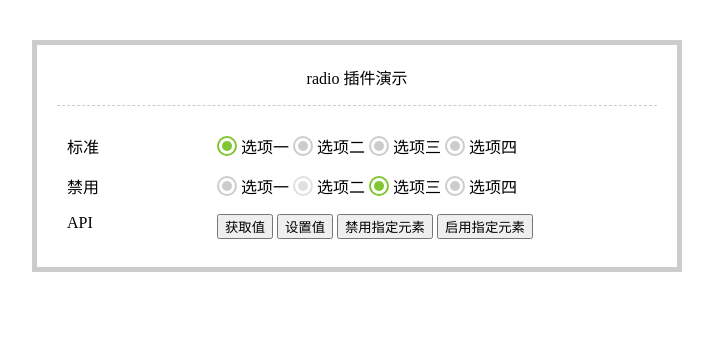
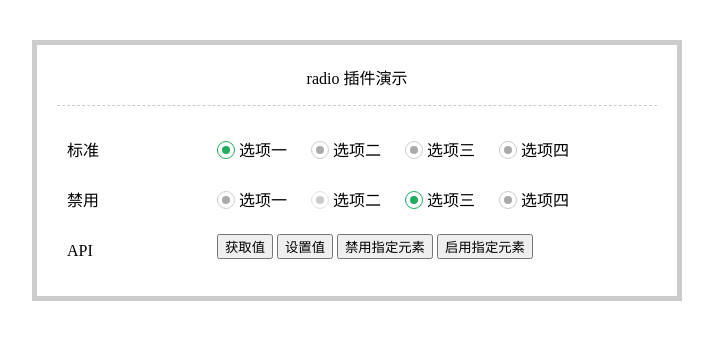
Before and after one commit to wangxing218/ui-radio, a plain HTML site: page test/demo.html in a window 1280 px wide. Shown: the whole page, without its empty margins (283-996 px from the left). Drawn offline with nearby package versions, Linux system fonts and the light colour scheme.

Commit message:
update styles

```diff
--- a/src/ui-radio.css
+++ b/src/ui-radio.css
@@ -4,19 +4,19 @@
 
 input.ui-radio {
     margin: 0;
-    margin-right: -20px;
+    margin-right: -18px;
     position: relative;
     filter: alpha(opacity=0);
     opacity: 0;
     display: inline-block;
-    height: 20px;
-    width: 20px;
+    height: 18px;
+    width: 18px;
     vertical-align: text-bottom;
 }
 
 span.ui-radio {
     display: inline-block;
-    border: 2px solid #ccc;
+    border: 1px solid #CCC;
     background-color: #fff;
     height: 16px;
     width: 16px;
@@ -34,19 +34,19 @@ span.ui-radio {
 span.ui-radio:after {
     content: "";
     display: block;
-    width: 10px;
-    height: 10px;
-    margin: 3px;
+    width: 8px;
+    height: 8px;
+    margin: 4px;
     border-radius: 16px;
-    background-color: #ccc;
+    background-color: #AAA;
 }
 
 input.ui-radio:checked+span.ui-radio {
-    border-color: #80C532;
+    border-color: #25AB5E;
 }
 
 input.ui-radio:checked+span.ui-radio:after {
-    background-color: #80C532;
+    background-color: #25AB5E;
 }
 
 input.ui-radio:disabled + span.ui-radio {
@@ -55,18 +55,16 @@ input.ui-radio:disabled + span.ui-radio {
     cursor: not-allowed;
 }
 
-
-/*ie8-兼容*/
-
-span.ui-radio.on,span.ui-radio.off {
-    height: 20px;
-    width: 20px;
+span.ui-radio.on,
+span.ui-radio.off {
+    height: 18px;
+    width: 18px;
     border: none;
-    background: transparent url(ui-radio.png) no-repeat 0 0;
+    background: transparent url(ui-radio.png) no-repeat 0 -2px;
 }
 
- span.ui-radio.on:after,
- span.ui-radio.off:after {
+span.ui-radio.on:after,
+span.ui-radio.off:after {
     display: none;
 }
 
@@ -78,3 +76,19 @@ span.ui-radio.disabled {
     filter: alpha(opacity=60);
     cursor: not-allowed;
 }
+
+label.ui-label {
+    display: inline-block;
+    cursor: pointer;
+    line-height: 34px;
+    height: 34px;
+    border-radius: 4px;
+    padding: 0 10px 0 0;
+    margin-right: 10px;
+    vertical-align: top;
+}
+
+label.ui-label:hover {
+    color: #111;
+    background-color: #F8F9FA;
+}
--- a/test/demo.html
+++ b/test/demo.html
@@ -49,16 +49,16 @@
             <caption>radio 插件演示</caption>
             <tr>
                 <td style="width:25%;">
-                    <label>标准</label>
+                    <label class="ui-label">标准</label>
                 </td>
                 <td>
-                    <label>
+                    <label class="ui-label">
                         <input class="ui-radio" checked="checked" name="gender" id="ur_01" type="radio" value="1"> 选项一</label>
-                    <label>
+                    <label class="ui-label">
                         <input class="ui-radio" name="gender" type="radio" value="2"> 选项二</label>
-                    <label>
+                    <label class="ui-label">
                         <input class="ui-radio" name="gender" type="radio" value="3"> 选项三</label>
-                    <label>
+                    <label class="ui-label">
                         <input class="ui-radio" name="gender" type="radio" value="4"> 选项四</label>
                 </td>
                 <td>
@@ -67,22 +67,22 @@
             </tr>
             <tr>
                 <td>
-                    <label>禁用</label>
+                    <label class="ui-label">禁用</label>
                 </td>
                 <td>
-                    <label>
+                    <label class="ui-label">
                         <input class="ui-radio" name="opt" id="ur_02" type="radio" value="1"> 选项一</label>
-                    <label>
+                    <label class="ui-label">
                         <input class="ui-radio" name="opt" type="radio" disabled value="2"> 选项二</label>
-                    <label>
+                    <label class="ui-label">
                         <input class="ui-radio" checked name="opt" type="radio" value="3"> 选项三</label>
-                    <label>
+                    <label class="ui-label">
                         <input class="ui-radio" name="opt" type="radio" value="4"> 选项四</label>
                 </td>
             </tr>
             <tr>
                 <td>
-                    <label>API</label>
+                    <label class="ui-label">API</label>
                 </td>
                 <td>
                     <button onclick="alert(ur.val())">获取值</button>
```
Also changed, not shown: src/ui-radio.png.
